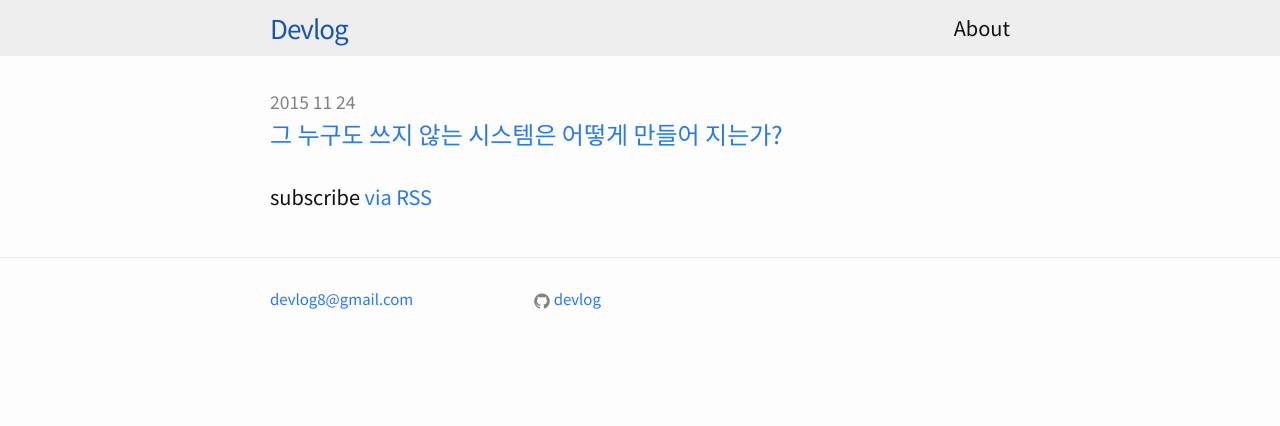
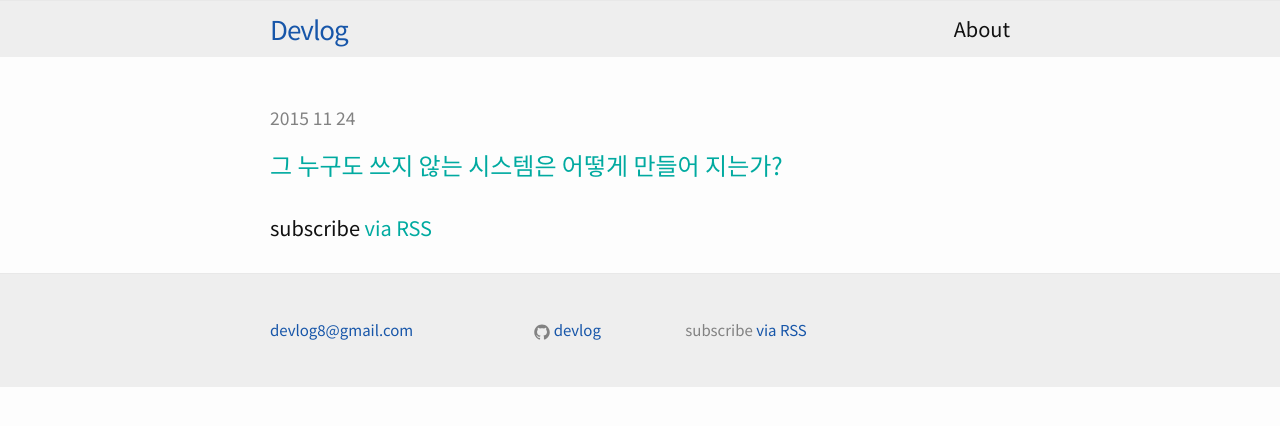
Before and after one commit to devlog/devlog.github.io, a Jekyll site: the page built from index.html, in a window 1280 px wide. Shown: the top 426 px of the page. Built offline with Jekyll 4.4.1, drawn with Linux system fonts in a browser that asks for light colours.

Commit message:
css logic 정리, font color 변경, 날짜 형식을 제목아래로 변경

```diff
--- a/_includes/footer.html
+++ b/_includes/footer.html
@@ -26,7 +26,8 @@
       </div>
 
       <div class="footer-col footer-col-3">
-        <p>{{ site.description }}</p>
+        <!-- <p>{{ site.description }}</p> -->
+        <p class="rss-subscribe">subscribe <a href="{{ "/feed.xml" | prepend: site.baseurl }}">via RSS</a></p>
       </div>
     </div>
 
--- a/_sass/_base.scss
+++ b/_sass/_base.scss
@@ -34,7 +34,8 @@
 p, blockquote, pre,
 ul, ol, dl, figure,
 %vertical-rhythm {
-    margin-bottom: $spacing-unit / 2;
+    // margin-bottom: $spacing-unit / 2;
+    margin-top: $spacing-unit / 2;
 }
 
 
@@ -91,7 +92,8 @@
  * Links
  */
 a {
-    color: $brand-color;
+    // color: $brand-color;
+    color: $title-main-color;
     text-decoration: none;
 
     &:visited {
--- a/_sass/_layout.scss
+++ b/_sass/_layout.scss
@@ -5,8 +5,9 @@
     // border-top: 5px solid $grey-color-dark;
     // border-bottom: 1px solid $grey-color-light;
     min-height: 56px;
+    border-top: 1px solid $grey-color-light;
 
-    background-color: #EEEEEE;
+    background-color: $head-foot-background-color;
     // Positioning context for the mobile navigation icon
     position: relative;
 }
@@ -21,7 +22,7 @@
 
     &,
     &:visited {
-        color: #1756a9;
+        color: $main_font_color;
     }
 }
 
@@ -101,6 +102,7 @@
 .site-footer {
     border-top: 1px solid $grey-color-light;
     padding: $spacing-unit 0;
+    background-color: $head-foot-background-color;
 }
 
 .footer-heading {
@@ -119,7 +121,13 @@
     color: $grey-color;
     margin-left: -$spacing-unit / 2;
     @extend %clearfix;
-}
+
+    a {
+      color: $main_font_color;
+    }
+  }
+
+
 
 .footer-col {
     float: left;
@@ -209,7 +217,7 @@
     font-size: 48px;
     letter-spacing: -1px;
     line-height: 1;
-    color: #00AAA0;
+    color: $title-main-color;
 
     @include media-query($on-laptop) {
         font-size: 36px;
--- a/css/main.scss
+++ b/css/main.scss
@@ -29,6 +29,10 @@
 $on-palm:          600px;
 $on-laptop:        800px;
 
+$main_font_color:  #1756a9;
+$head-foot-background-color: #EEEEEE;
+$title-main-color: #00AAA0;
+
 
 
 // Use media queries like this:
```
Also changed, not shown: _includes/head.html (+0 -10 lines).
